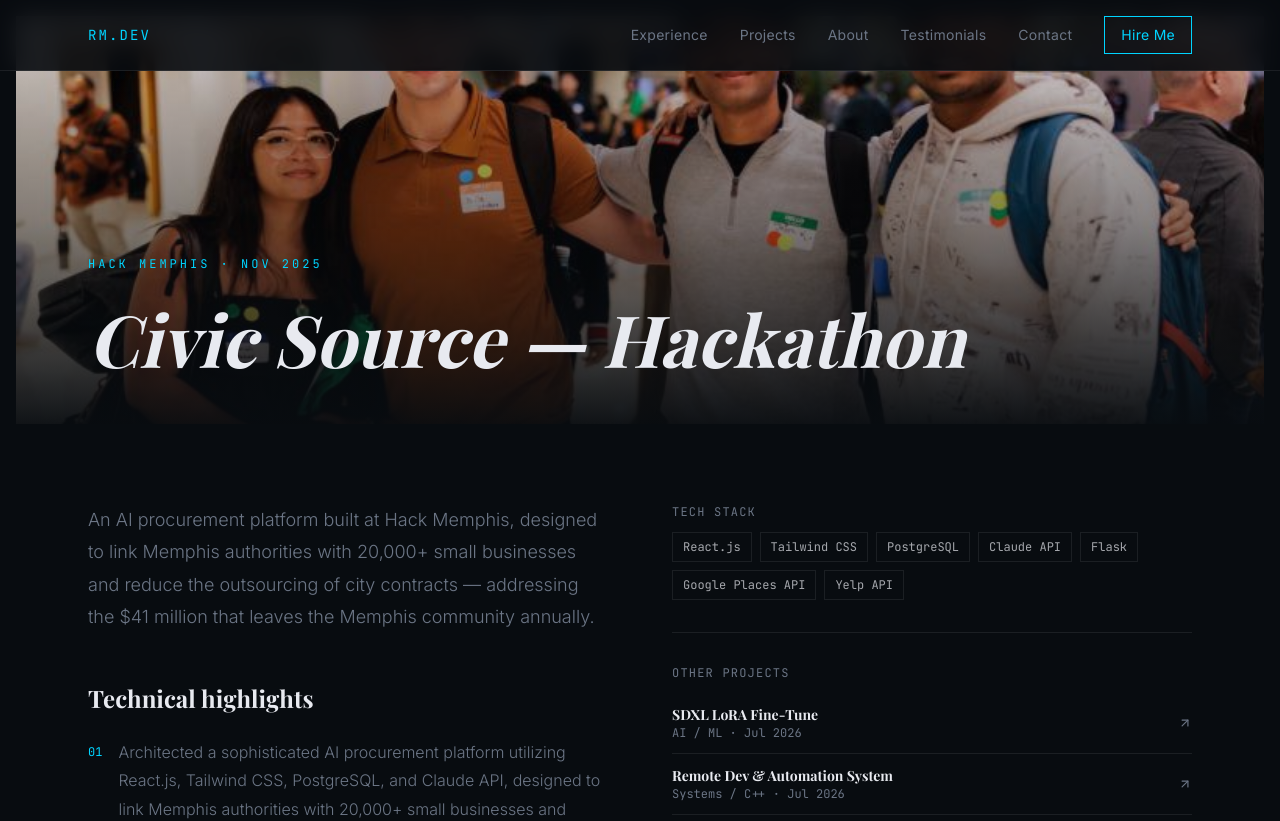
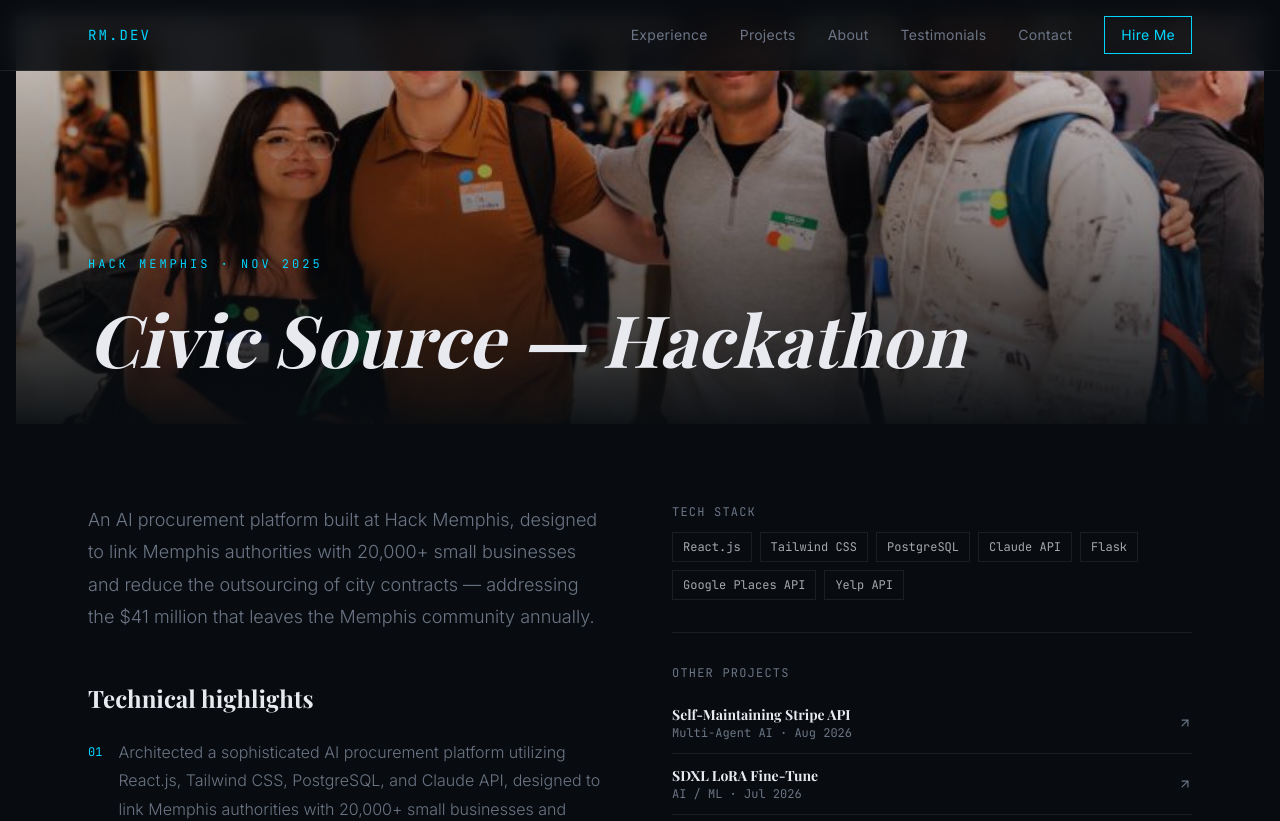
Before and after one commit to RahulBruh/portfolio, a Next.js app: page /projects/civicsource in a window 1280 px wide. Shown: the top 821 px of the page. Built offline with nearby package versions, Linux system fonts and the light colour scheme.

Commit message:
Add Self-Maintaining Stripe API project
Multi-agent pipeline (Planning/Retriever/Synthesizer/Critic/Orchestrator)
that detects Stripe API breaking changes and opens fix PRs, inspired by
YC's Request for Startups on self-sustaining APIs.

```diff
--- a/src/data/projects.ts
+++ b/src/data/projects.ts
@@ -12,6 +12,32 @@ export type Project = {
 };
 
 export const PROJECTS: Project[] = [
+  {
+    id: "stripe-self-healing-api",
+    title: "Self-Maintaining Stripe API",
+    tag: "Multi-Agent AI · Aug 2026",
+    shortDesc:
+      "A multi-agent pipeline that detects Stripe API breaking changes, fixes affected code, and opens a PR — inspired by YC's Request for Startups on self-sustaining APIs.",
+    description:
+      "Inspired by Y Combinator's Request for Startups theme on self-sustaining APIs — the idea that API providers shouldn't just announce breaking changes, they should apply the fixes. Built a 5-agent pipeline (Planning, Retriever, Synthesizer, Critic/Verifier, Orchestrator) that watches Stripe's API changelog, finds every affected call site in a codebase, drafts a fix, verifies it by running the codebase's real test suite in a sandbox, and opens a human-reviewed pull request.",
+    img: "/assets/stripe-self-maintaining-api.png",
+    tech: [
+      "Claude API",
+      "Python",
+      "ChromaDB",
+      "SQLite",
+      "AST",
+      "Docker",
+      "GitHub CLI",
+      "Stripe SDK",
+    ],
+    github: "https://github.com/RahulBruh/stripe-self-maintaining-api",
+    highlights: [
+      "Architected a 5-agent pipeline (Planning, Retriever, Synthesizer, Critic/Verifier, Orchestrator) that autonomously detects Stripe API changes and generates fix PRs, integrating the Claude API for structured LLM reasoning (forced tool-use calls for classification, code synthesis, and verification), ChromaDB for semantic code retrieval, SQLite for relational state, Python AST analysis for call-site extraction behind a pluggable language-adapter interface, and Docker + GitHub CLI for sandboxed test verification and automated PR delivery.",
+      "Diagnosed and resolved two failure classes that crashed the pipeline on rerun: non-idempotent re-indexing that silently duplicated call-site records (fixed by clearing state before each index pass) and a fragile LLM-reproduced-text patching strategy that broke on whitespace drift (redesigned to anchor every patch on byte-exact AST source spans via ast.get_source_segment, eliminating the failure mode instead of tolerating it).",
+      "Validated end-to-end against a synthetic repo modeling a real historical Stripe deprecation (the 2020 Plans-to-Prices migration): reached 100% precision on affected-usage detection after calibrating a semantic-search distance threshold that removed a false-positive match, and verified fixes via real sandboxed pytest execution, correctly distinguishing 2 stale-test failures from actual regressions before opening a fully automated PR.",
+    ],
+  },
   {
     id: "sdxl-lora",
     title: "SDXL LoRA Fine-Tune",
```
Also changed, not shown: public/assets/stripe-self-maintaining-api.png (added).
